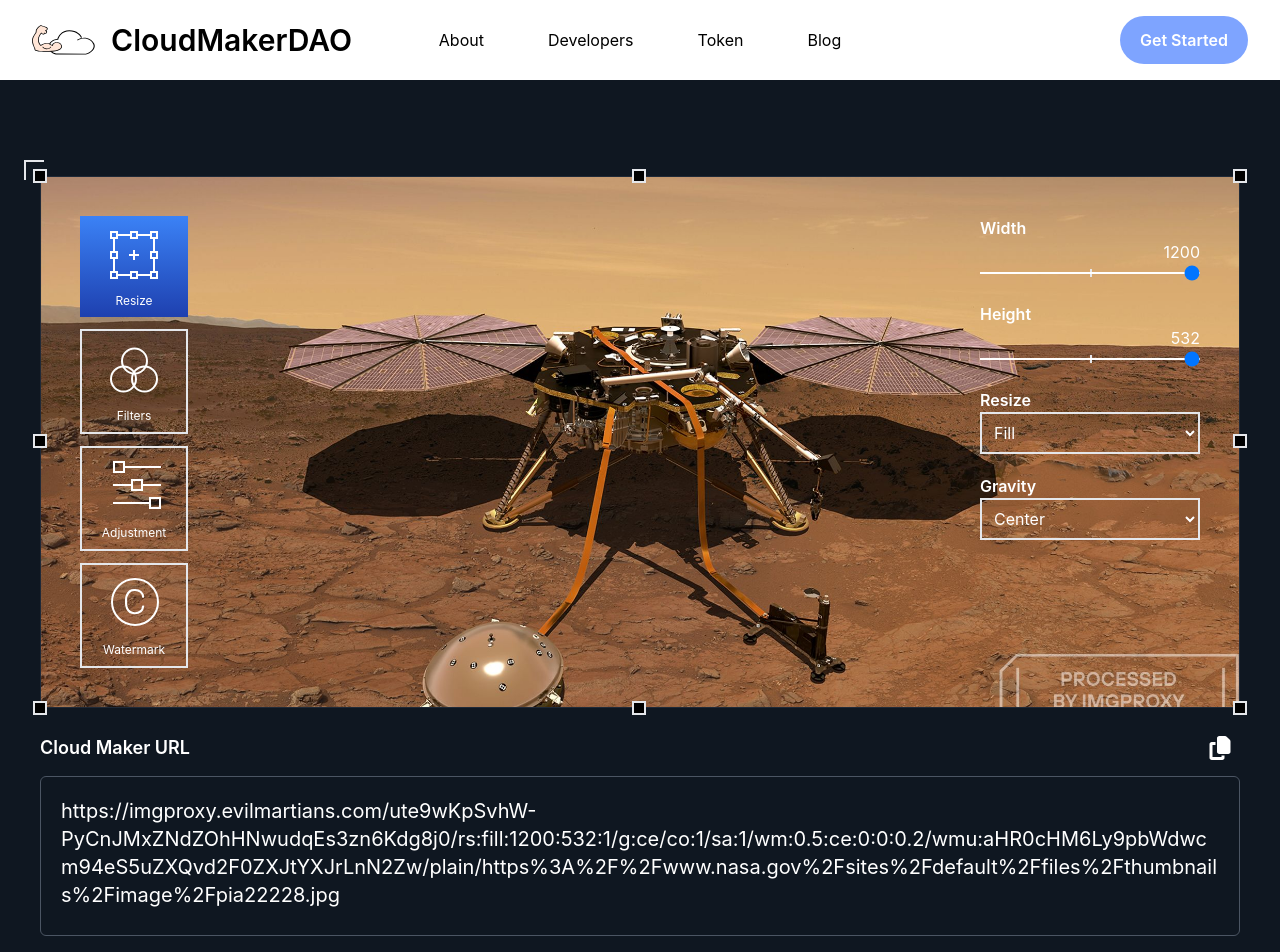
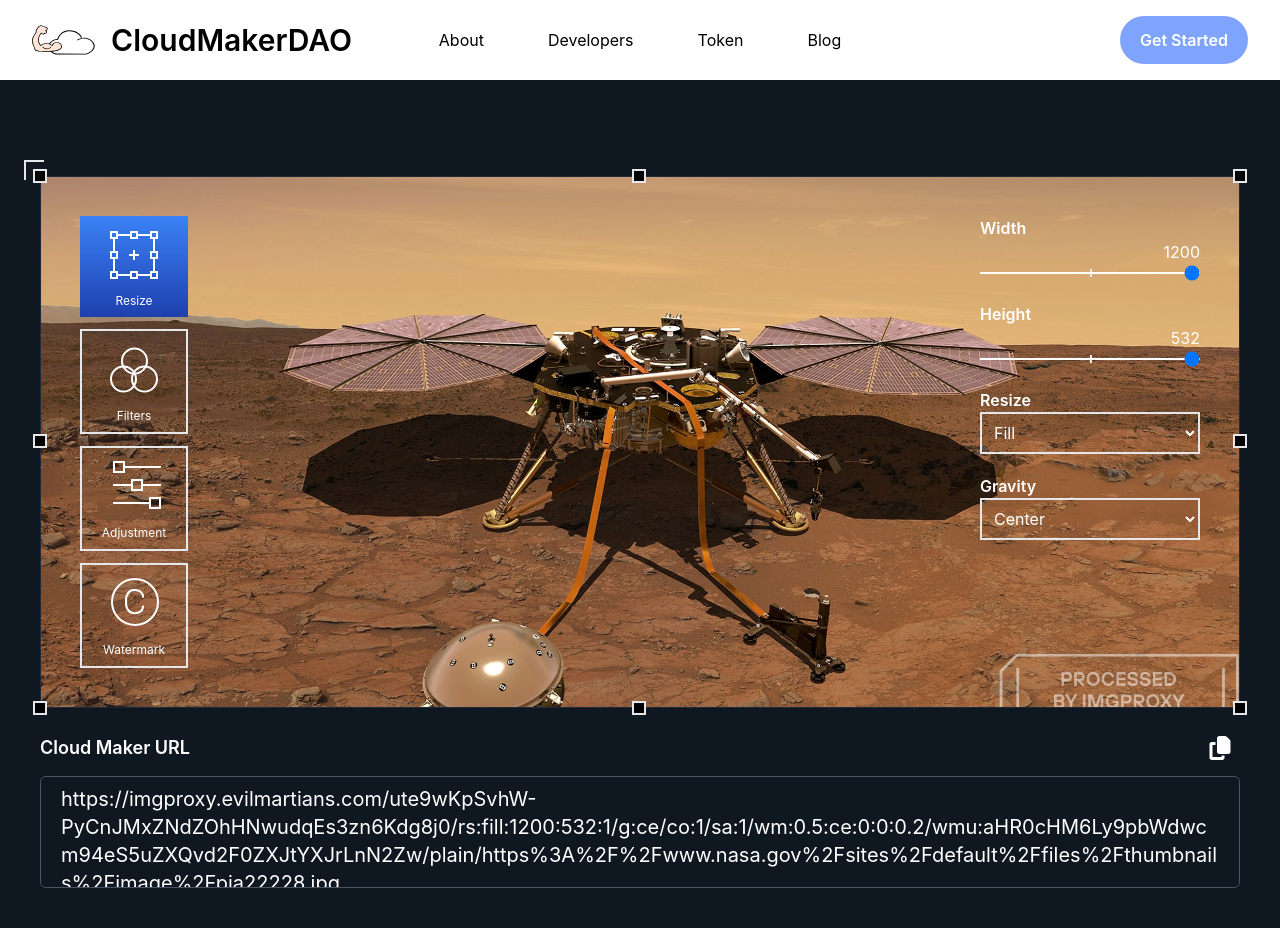
Before and after one commit to ScorpiusSigma/Cloud-Maker, a Next.js app: page /app in a window 1280 px wide. Shown: the top 952 px of the page. After the commit the page ends 928 px from the top, so only its background shows below. Built offline with nearby package versions, Linux system fonts and the light colour scheme.

Commit message:
[Edit] Textarea padding in app

```diff
--- a/components/app/ImgProxy.js
+++ b/components/app/ImgProxy.js
@@ -32,7 +32,7 @@ export default function ImgProxy() {
         </div>
         <textarea
           readOnly
-          className="w-full h-40 border border-gray-600 rounded-md text-xl bg-transparent resize-none flex p-5"
+          className="w-full min-h-[112px] border border-gray-600 rounded-md text-xl bg-transparent resize-none flex px-5 py-2 items-center"
           value={url}
         />
       </div>
```
